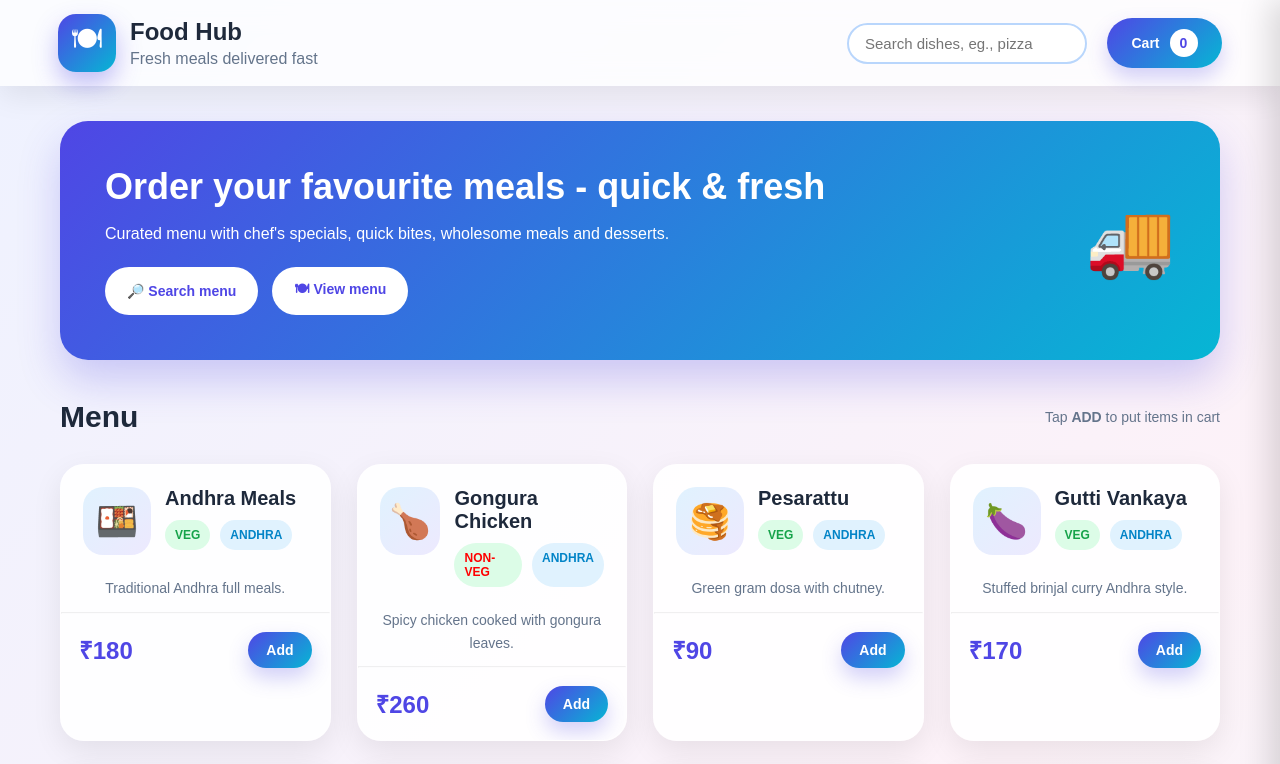
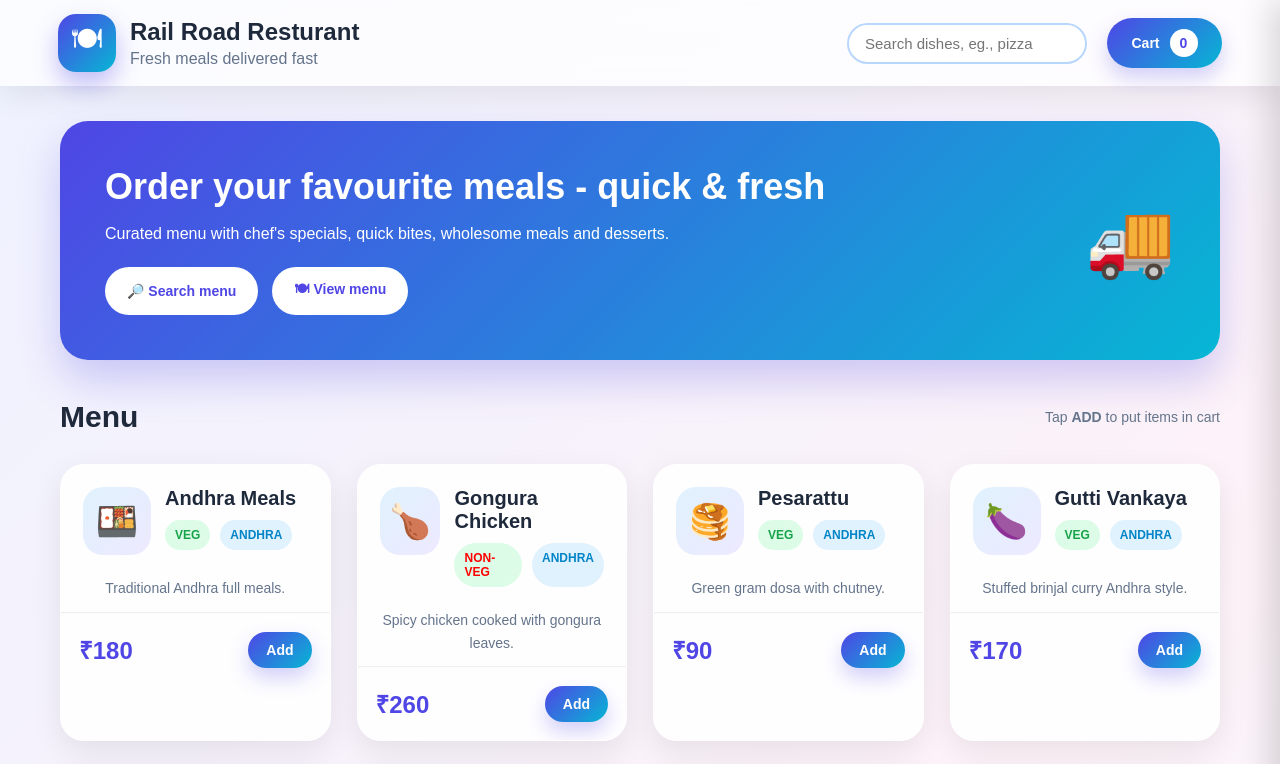
Before and after one commit to vskreddy8581/Online-Food-Ordering-, a plain HTML site: page index.html in a window 1280 px wide. Shown: the top 764 px of the page. Drawn offline with Linux system fonts and the light colour scheme.

Commit message:
Update index.html

```diff
--- a/index.html
+++ b/index.html
@@ -15,7 +15,7 @@
             <div class="brand">
                 <div class="brand-logo">🍽</div>
                 <div>
-                    <h1 class="ff">Food Hub</h1>
+                    <h1 class="ff">Rail Road Resturant</h1>
                     <p class="pp">Fresh meals delivered fast</p>
                 </div>
             </div>
```
